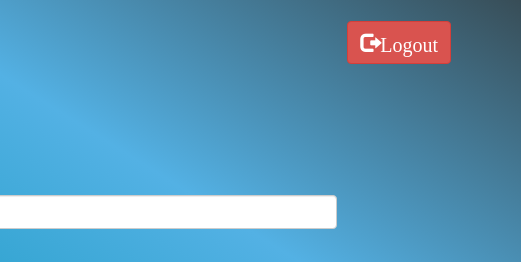
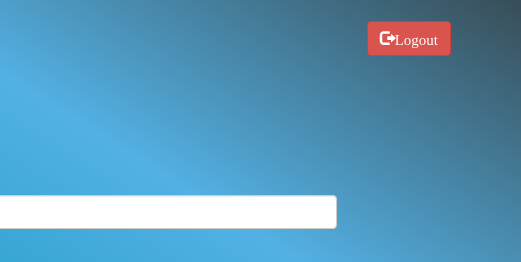
Before and after one commit to GalaxyJavaScript/kwitter-2.0, a plain HTML site: page kwitter_room.html in a window 1280 px wide. Shown: the top 262 px of the page, 759-1280 px from the left. Drawn offline with nearby package versions, Linux system fonts and the light colour scheme; a web font is replaced by a local one.

Commit message:
Add files via upload

```diff
--- a/style.css
+++ b/style.css
@@ -44,7 +44,7 @@ background-image: linear-gradient(to right top, #c5f133, #d92525, #189ac1, #53b1
 
 #logout
 {
-	font-size: 20px; float: right;
+	font-size: 15px; float: right;
 }
 
 
```
